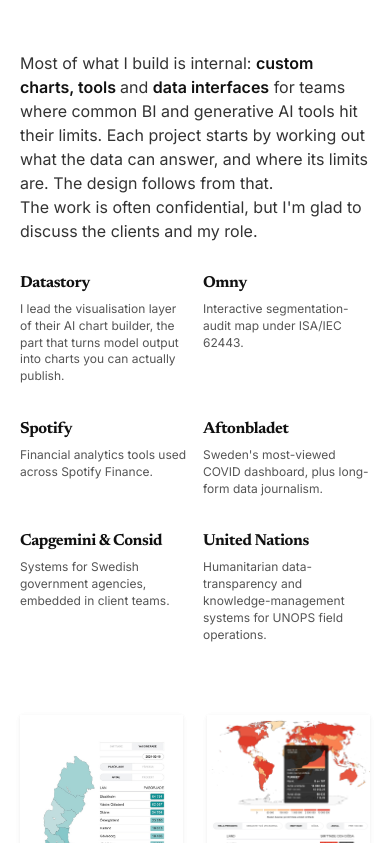
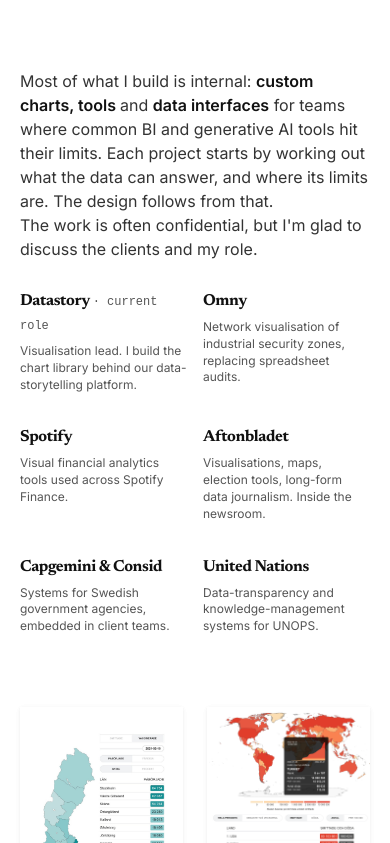
Before and after one commit to GitNoise/portfolio, a website: page index.html in a window 390 px wide. Shown: the part 887-1730 px from the top of the page. Drawn offline with Linux system fonts and the light colour scheme; a web font is replaced by a local one.

Commit message:
feat(portfolio): clarify current role and refresh client copy
- Mark Datastory as the current role in hero and client grid so full-time work is visible without splitting the section
- Reframe client entries around what each role actually built instead of repeating hero claims or internal product language
- Add muted relationship label styling and fix mobile section spacing selector indentation

```diff
--- a/index.html
+++ b/index.html
@@ -534,6 +534,13 @@
         letter-spacing: -0.4px;
         margin-bottom: 6px;
       }
+      .client-rel {
+        font-family: var(--mono);
+        font-size: var(--fs-sm);
+        font-weight: 400;
+        letter-spacing: 0;
+        color: var(--muted);
+      }
       .client-desc {
         font-family: var(--narrow);
         font-size: var(--fs-md);
@@ -1439,7 +1446,7 @@
           padding-left: 0;
         }
         .hero-wrap + .section,
-      .hero-facts + .section {
+        .hero-facts + .section {
           margin-top: calc(var(--sp-section) - 50px);
         }
         .skill-grid {
@@ -1761,14 +1768,19 @@
           <section class="hero">
             <div class="hero-col">
               <h1>
-                Senior data visualisation<br /><span class="blk">engineer.</span>
+                Senior data visualisation<br /><span class="blk"
+                  >engineer.</span
+                >
               </h1>
               <p class="hero-role">
                 Custom-built interactive tools and visual explainers for
-                newsrooms, NGOs, and research teams. Projects where off-the-shelf
-                BI tools and generative AI stop being enough.
+                newsrooms, NGOs, and research teams. Projects where
+                off-the-shelf BI tools and generative AI stop being enough.
               </p>
-              <p class="hero-avail">Taking on fixed-scope freelance projects.</p>
+              <p class="hero-avail">
+                Viz lead at Datastory. Available for fixed-scope freelance
+                projects.
+              </p>
             </div>
             <div class="hero-side">
               <img
@@ -1819,30 +1831,32 @@
           </p>
           <div class="clients-grid">
             <div class="client">
-              <div class="client-name">Datastory</div>
+              <div class="client-name">
+                Datastory <span class="client-rel">· current role</span>
+              </div>
               <div class="client-desc">
-                I lead the visualisation layer of their AI chart builder, the
-                part that turns model output into charts you can actually
-                publish.
+                Visualisation lead. I build the chart library behind our
+                data-storytelling platform.
               </div>
             </div>
             <div class="client">
               <div class="client-name">Omny</div>
               <div class="client-desc">
-                Interactive segmentation-audit map under ISA/IEC 62443.
+                Network visualisation of industrial security zones, replacing
+                spreadsheet audits.
               </div>
             </div>
             <div class="client">
               <div class="client-name">Spotify</div>
               <div class="client-desc">
-                Financial analytics tools used across Spotify Finance.
+                Visual financial analytics tools used across Spotify Finance.
               </div>
             </div>
             <div class="client">
               <div class="client-name">Aftonbladet</div>
               <div class="client-desc">
-                Sweden's most-viewed COVID dashboard, plus long-form data
-                journalism.
+                Visualisations, maps, election tools, long-form data journalism.
+                Inside the newsroom.
               </div>
             </div>
             <div class="client">
@@ -1855,8 +1869,7 @@
             <div class="client">
               <div class="client-name">United Nations</div>
               <div class="client-desc">
-                Humanitarian data-transparency and knowledge-management systems
-                for UNOPS field operations.
+                Data-transparency and knowledge-management systems for UNOPS.
               </div>
             </div>
           </div>
```
